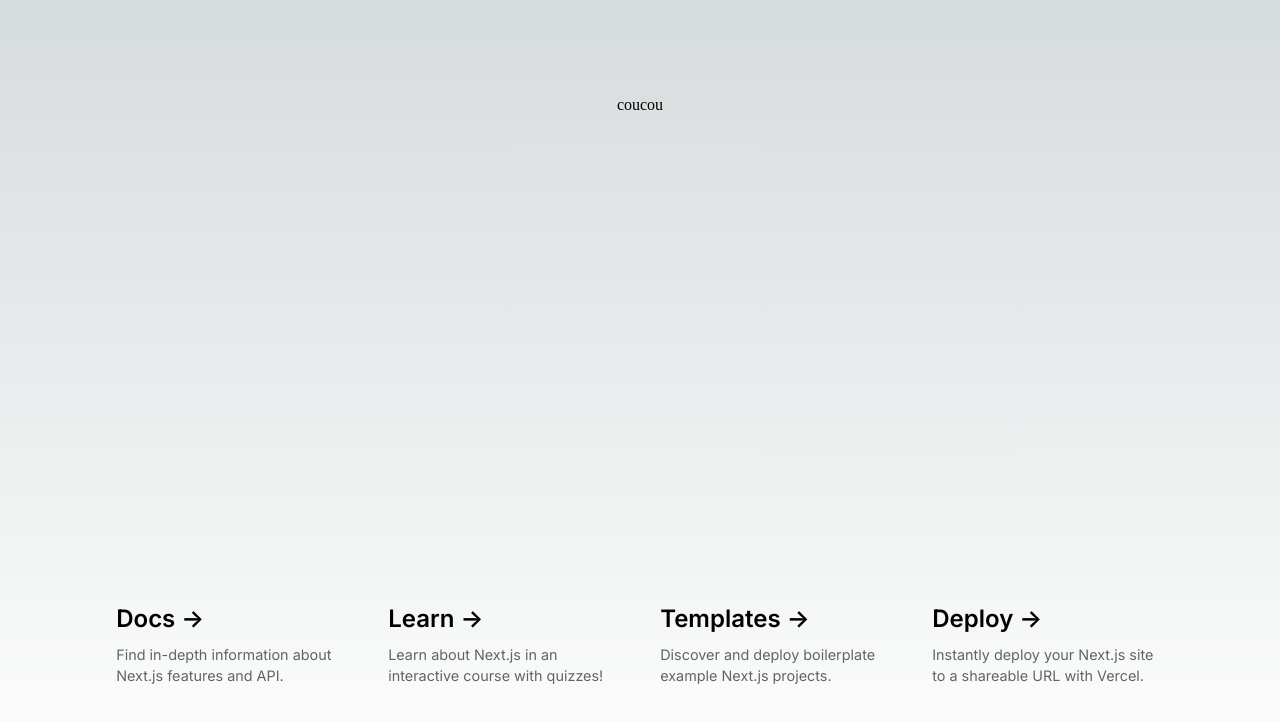
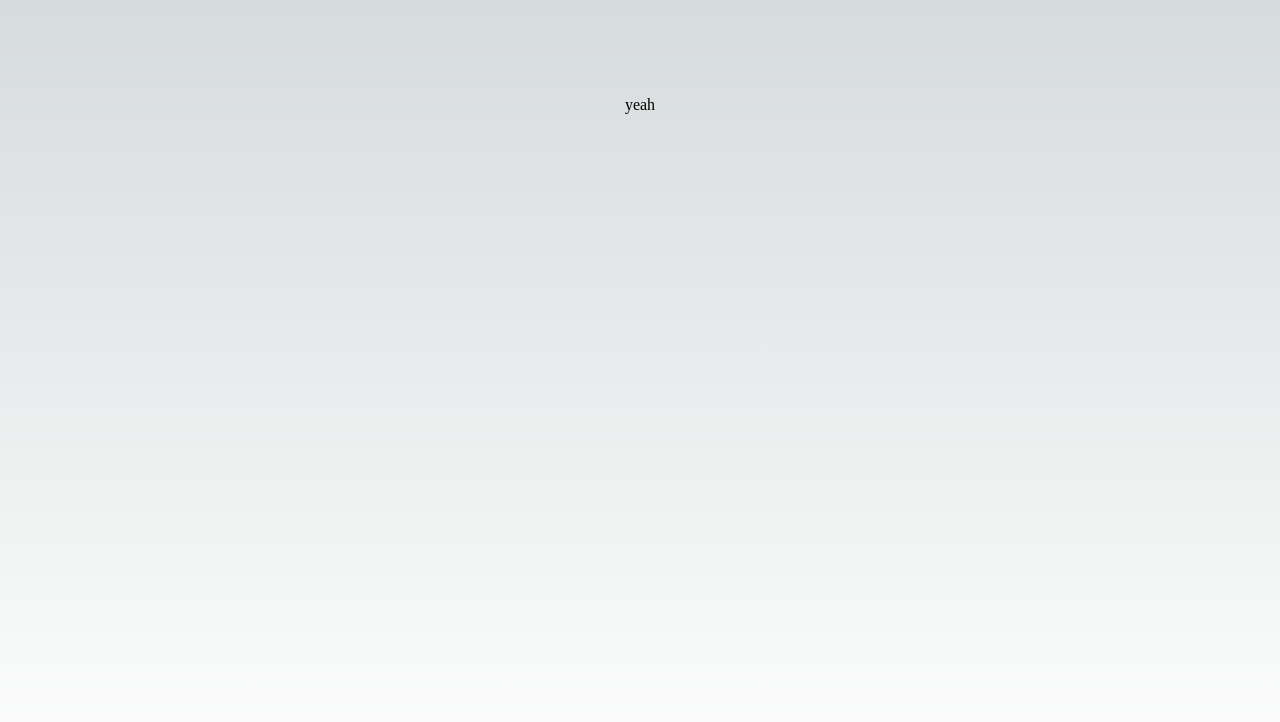
Before and after one commit to yanngasner/react-todo, a Next.js app: page / in a window 1280 px wide. Shown: the top 722 px of the page. Built offline with nearby package versions, Linux system fonts and the light colour scheme.

Commit message:
Fetch data

```diff
--- /dev/null
+++ b/json/data.json
@@ -0,0 +1,15 @@
+{
+    "todoLists": [
+    {
+        "id": 0,
+        "name": "",
+        "todoItems": [{
+        "id": 0,
+        "name": "yeah",
+        "position": 1,
+        "ticked": false,
+        "archived": false
+        }]
+    }
+    ]
+}
--- a/pages/_document.tsx
+++ /dev/null
@@ -1,13 +0,0 @@
-import { Html, Head, Main, NextScript } from 'next/document'
-
-export default function Document() {
-  return (
-    <Html lang="en">
-      <Head />
-      <body>
-        <Main />
-        <NextScript />
-      </body>
-    </Html>
-  )
-}
--- /dev/null
+++ b/pages/api/get-all.ts
@@ -0,0 +1,16 @@
+// Next.js API route support: https://nextjs.org/docs/api-routes/introduction
+import type { NextApiRequest, NextApiResponse } from "next";
+import path from "path";
+import { promises as fs } from "fs";
+import { TodoListModel } from "../components/TodoList";
+
+export default async function handler(req: NextApiRequest, res: NextApiResponse<any>) {
+  //Find the absolute path of the json directory
+  const jsonDirectory = path.join(process.cwd(), "json");
+  console.log(jsonDirectory);
+  //Read the json data file data.json
+  const content = await fs.readFile(jsonDirectory + "/data.json", "utf8");
+  //Return the content of the data file in json format
+  console.log(content);
+  res.status(200).json(content);
+}
--- /dev/null
+++ b/pages/components/Home.tsx
@@ -0,0 +1,82 @@
+import styles from '@/styles/Home.module.css'
+import { useEffect, useState } from 'react';
+import TodoList, { TodoListModel } from './TodoList';
+
+const Home = () => {
+    const [todoLists, setToDoLists] = useState<TodoListModel[]>([]);
+    useEffect(() => {
+        fetch('/api/get-all')
+            .then((res) => res.json())
+            .then((data) => {
+                setToDoLists(JSON.parse(data).todoLists)
+            })
+    }, [])
+    return (
+        <>
+            <main className={styles.main}>
+                {todoLists.map(todoList => <TodoList key={todoList.id} todoList={todoList} />)}
+            </main>
+        </>);
+
+}
+export default Home;
+
+
+{/* <div className={styles.grid}>
+          <a
+            href="https://nextjs.org/docs?utm_source=create-next-app&utm_medium=default-template&utm_campaign=create-next-app"
+            className={styles.card}
+            target="_blank"
+            rel="noopener noreferrer"
+          >
+            <h2 className={inter.className}>
+              Docs <span>-&gt;</span>
+            </h2>
+            <p className={inter.className}>
+              Find in-depth information about Next.js features and&nbsp;API.
+            </p>
+          </a>
+
+          <a
+            href="https://nextjs.org/learn?utm_source=create-next-app&utm_medium=default-template&utm_campaign=create-next-app"
+            className={styles.card}
+            target="_blank"
+            rel="noopener noreferrer"
+          >
+            <h2 className={inter.className}>
+              Learn <span>-&gt;</span>
+            </h2>
+            <p className={inter.className}>
+              Learn about Next.js in an interactive course with&nbsp;quizzes!
+            </p>
+          </a>
+
+          <a
+            href="https://vercel.com/templates?framework=next.js&utm_source=create-next-app&utm_medium=default-template&utm_campaign=create-next-app"
+            className={styles.card}
+            target="_blank"
+            rel="noopener noreferrer"
+          >
+            <h2 className={inter.className}>
+              Templates <span>-&gt;</span>
+            </h2>
+            <p className={inter.className}>
+              Discover and deploy boilerplate example Next.js&nbsp;projects.
+            </p>
+          </a>
+
+          <a
+            href="https://vercel.com/new?utm_source=create-next-app&utm_medium=default-template&utm_campaign=create-next-app"
+            className={styles.card}
+            target="_blank"
+            rel="noopener noreferrer"
+          >
+            <h2 className={inter.className}>
+              Deploy <span>-&gt;</span>
+            </h2>
+            <p className={inter.className}>
+              Instantly deploy your Next.js site to a shareable URL
+              with&nbsp;Vercel.
+            </p>
+          </a>
+        </div> */}
--- a/pages/components/TodoItem.tsx
+++ b/pages/components/TodoItem.tsx
@@ -7,7 +7,7 @@ export type TodoItemModel = {
 }
 
 const TodoItem: React.FC<{ todoItem: TodoItemModel }> = ({ todoItem }) => {
-    return (<div>coucou</div>);
+    return (<div>{todoItem.name}</div>);
 }
 
 export default TodoItem;
--- a/pages/index.tsx
+++ b/pages/index.tsx
@@ -1,23 +1,8 @@
 import Head from 'next/head'
-import Image from 'next/image'
-import { Inter } from '@next/font/google'
-import styles from '@/styles/Home.module.css'
-import TodoList, { TodoListModel } from './components/TodoList'
+import Home from './components/Home'
 
-const inter = Inter({ subsets: ['latin'] })
 
-export default function Home() {
-  let todoList: TodoListModel = {
-    id: 0,
-    name: '',
-    todoItems: [{
-      id: 0,
-      name: '',
-      position: 1,
-      ticked: false,
-      archived: false
-    }]
-  }
+export default function App() {
   return (
     <>
       <Head>
@@ -26,67 +11,7 @@ export default function Home() {
         <meta name="viewport" content="width=device-width, initial-scale=1" />
         <link rel="icon" href="/favicon.ico" />
       </Head>
-      <main className={styles.main}>
-        <TodoList todoList={todoList} />
-        <div className={styles.grid}>
-          <a
-            href="https://nextjs.org/docs?utm_source=create-next-app&utm_medium=default-template&utm_campaign=create-next-app"
-            className={styles.card}
-            target="_blank"
-            rel="noopener noreferrer"
-          >
-            <h2 className={inter.className}>
-              Docs <span>-&gt;</span>
-            </h2>
-            <p className={inter.className}>
-              Find in-depth information about Next.js features and&nbsp;API.
-            </p>
-          </a>
-
-          <a
-            href="https://nextjs.org/learn?utm_source=create-next-app&utm_medium=default-template&utm_campaign=create-next-app"
-            className={styles.card}
-            target="_blank"
-            rel="noopener noreferrer"
-          >
-            <h2 className={inter.className}>
-              Learn <span>-&gt;</span>
-            </h2>
-            <p className={inter.className}>
-              Learn about Next.js in an interactive course with&nbsp;quizzes!
-            </p>
-          </a>
-
-          <a
-            href="https://vercel.com/templates?framework=next.js&utm_source=create-next-app&utm_medium=default-template&utm_campaign=create-next-app"
-            className={styles.card}
-            target="_blank"
-            rel="noopener noreferrer"
-          >
-            <h2 className={inter.className}>
-              Templates <span>-&gt;</span>
-            </h2>
-            <p className={inter.className}>
-              Discover and deploy boilerplate example Next.js&nbsp;projects.
-            </p>
-          </a>
-
-          <a
-            href="https://vercel.com/new?utm_source=create-next-app&utm_medium=default-template&utm_campaign=create-next-app"
-            className={styles.card}
-            target="_blank"
-            rel="noopener noreferrer"
-          >
-            <h2 className={inter.className}>
-              Deploy <span>-&gt;</span>
-            </h2>
-            <p className={inter.className}>
-              Instantly deploy your Next.js site to a shareable URL
-              with&nbsp;Vercel.
-            </p>
-          </a>
-        </div>
-      </main>
+      <Home />
     </>
   )
 }
```
